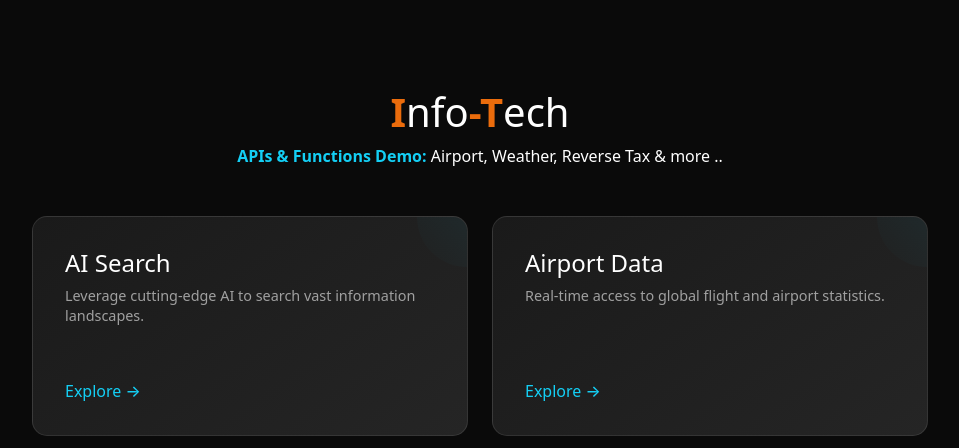
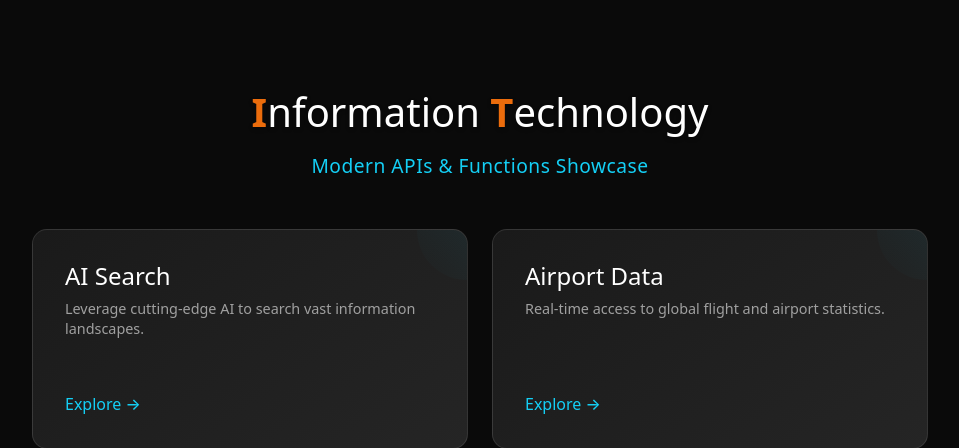
Before and after one commit to engagepy/livenit_opensource_tools, a Flask app: page / in a window 1280 px wide. Shown: the part 57-505 px from the top of the page, without its empty margins (160-1119 px from the left). Run offline with Flask 2, Linux system fonts and the light colour scheme; some libraries are stand-ins or nearby versions.

Commit message:
Assistant checkpoint: Update landing page header styling
Assistant generated file changes:
- templates/landing.html: Update header title styling

---

User prompt:

Great now our landing page title and caption are not going with the theme.

Do your magic and make it stand out as a title aligned with our theme.

Make the text Information Technology instead of current Info-Tech

Keep the I & T organge in information technology.

```diff
--- a/templates/landing.html
+++ b/templates/landing.html
@@ -99,8 +99,13 @@
 
 <div class="container">
   <div class="header">
-    <h1><strong style="color: #eb6c0c">I</strong>nfo<strong style="color: #eb6c0c">-T</strong>ech</h1>
-    <p><strong style="color:#14cff5">APIs & Functions Demo:</strong> Airport, Weather, Reverse Tax & more ..</p>
+    <h1 style="font-size: 2.5rem; margin-bottom: 1rem; text-shadow: 0 2px 4px rgba(0,0,0,0.3)">
+        <strong style="color: #eb6c0c">I</strong>nformation
+        <strong style="color: #eb6c0c">T</strong>echnology
+    </h1>
+    <p style="font-size: 1.2rem; color: #14cff5; letter-spacing: 0.5px">
+        Modern APIs & Functions Showcase
+    </p>
   </div>
 
   <div class="tools-grid">
```
